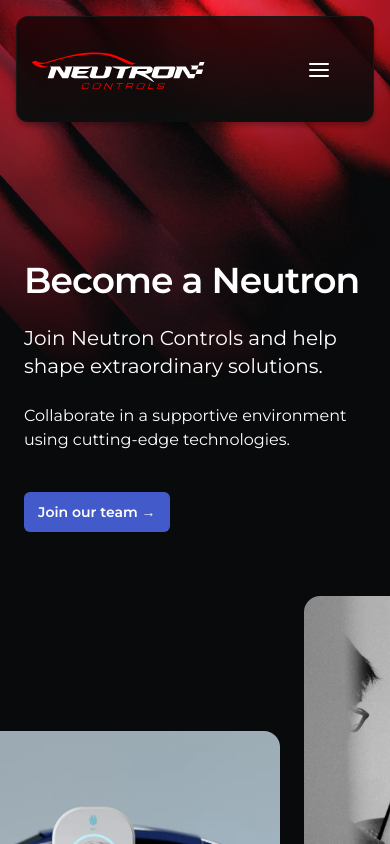
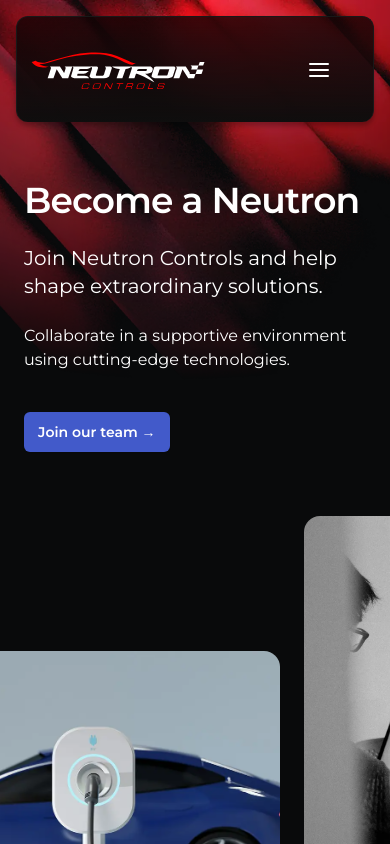
Before and after one commit to SolCaruso/neutron, a Next.js app: page /careers in a window 390 px wide. Shown: the top 844 px of the page. Built offline with nearby package versions, Linux system fonts and the light colour scheme.

Commit message:
minor update

```diff
--- a/src/app/careers/page.jsx
+++ b/src/app/careers/page.jsx
@@ -9,7 +9,7 @@
       <div className="bg-[#090A0B] h-[10vh]" />
       <div className="bg-[#090A0B]">
         <div>
-          <div className="overflow-hidden pt-32 relative z-30 mx-auto">
+          <div className="overflow-hidden pt-12 sm:pt-32 relative z-30 mx-auto">
             <div className="mx-auto max-w-7xl 3xl:max-w-8xl px-6 lg:flex lg:px-8">
               <div className="mx-auto grid max-w-2xl grid-cols-1 gap-x-12 gap-y-16 lg:mx-0 lg:min-w-full lg:max-w-none lg:flex-none lg:gap-y-8">
                 <div className="lg:col-end-1 lg:w-full lg:max-w-lg lg:pb-8 3xl:max-w-xl">
```
